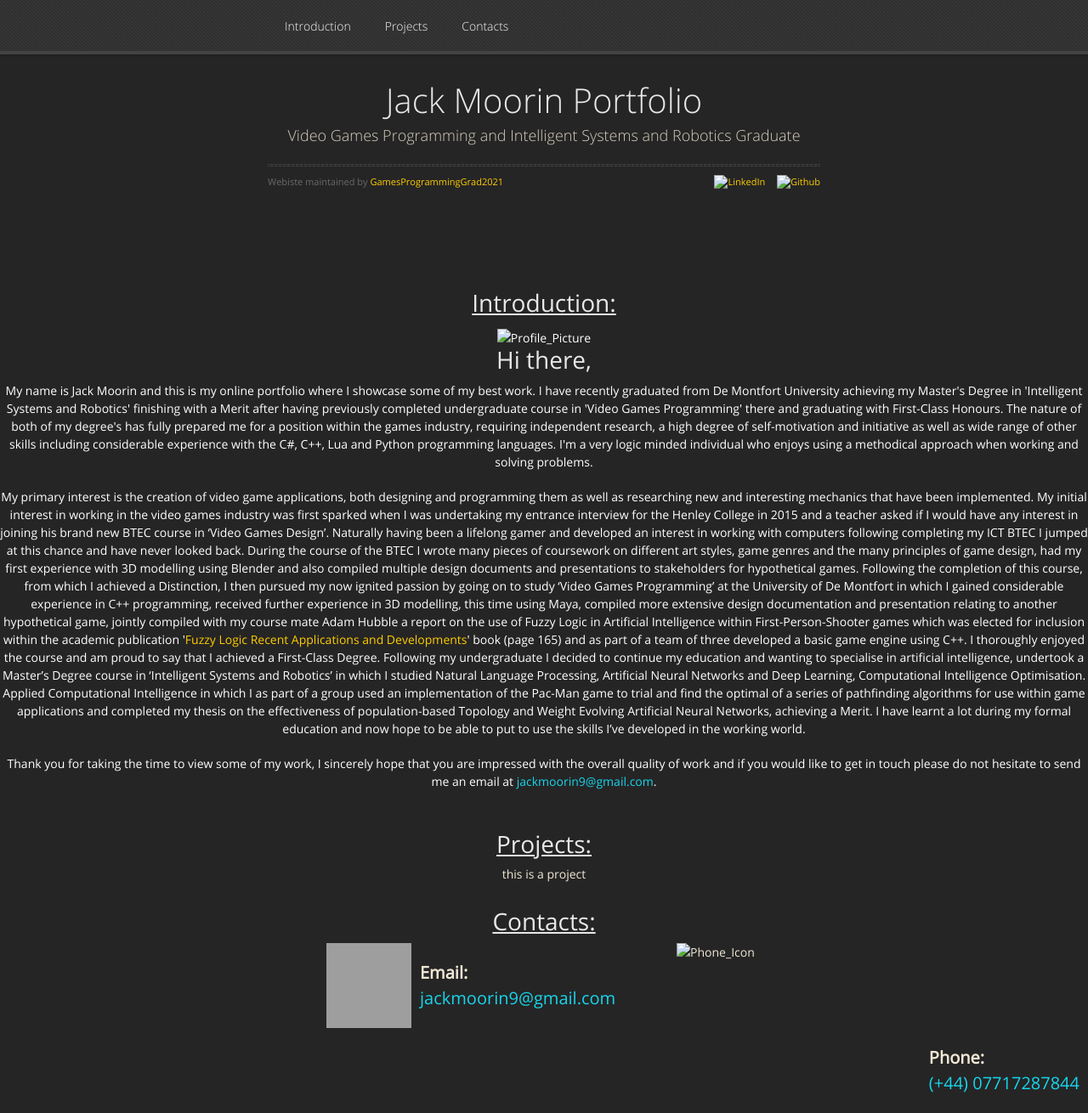
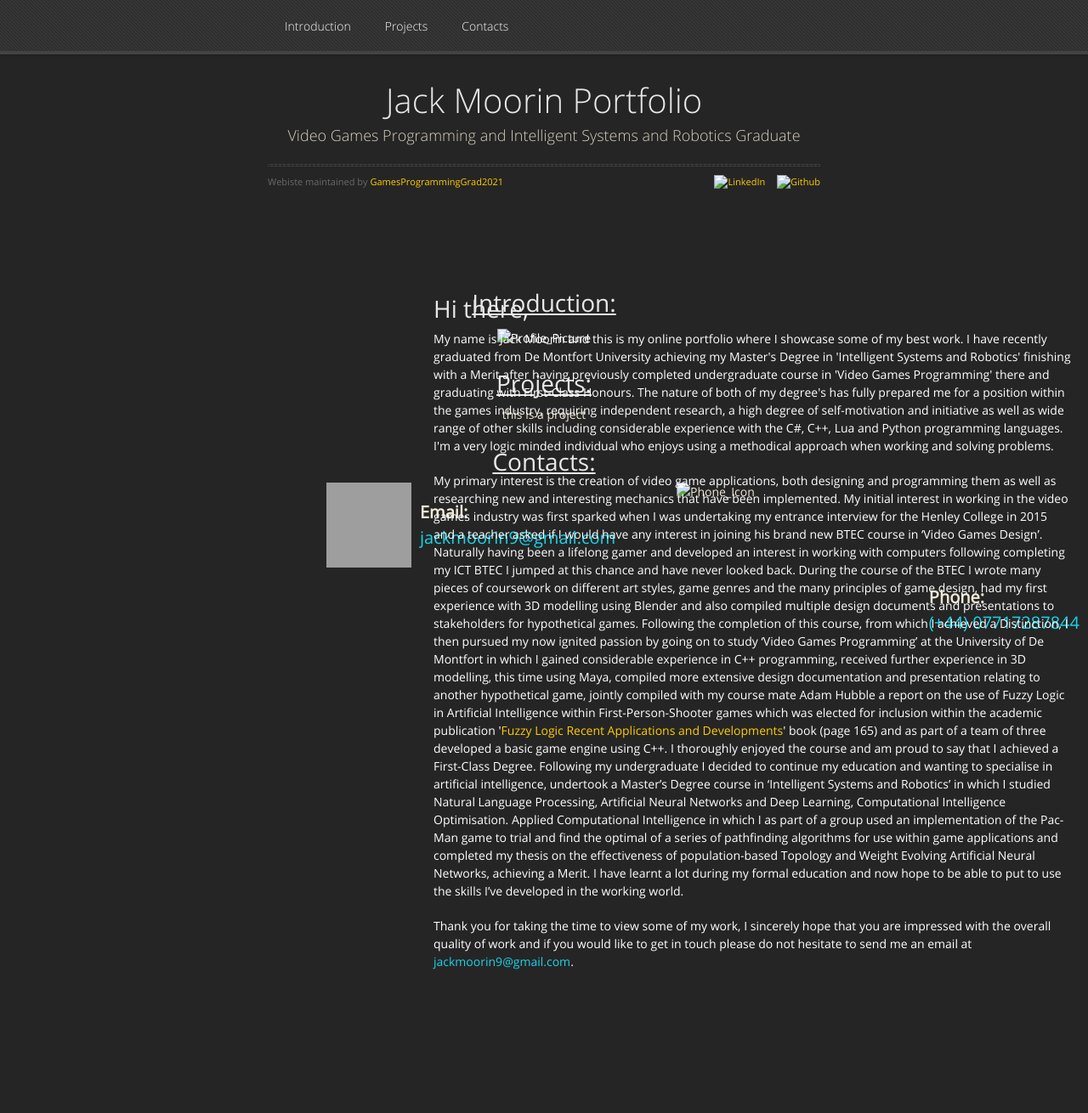
Before and after one commit to GamesProgrammingGrad2021/GamesProgrammingGrad2021.github.io, a Jekyll site: the page built from pages-themes-midnight-master/CODE_OF_CONDUCT.md, in a window 1280 px wide and 1310 px high. Shown: the whole window at 85% size. Built offline with Jekyll 4.4.1, drawn with Linux system fonts in a browser that asks for light colours; nearby versions of some CDN libraries; our own code applies the rules of GitHub Pages for plain Markdown files; grey boxes are pictures that could not be loaded.

Commit message:
Update default.html

```diff
--- a/_layouts/default.html
+++ b/_layouts/default.html
@@ -69,7 +69,7 @@
 	<div id="intro" style="padding-top: 0px;">
 		<div class="introduction">
 			<h1 style="padding-bottom: 5px;"><u>Introduction:</u></h1>
-			<img src="Portfolio_Portrait.jpg" alt="Profile_Picture" width="2560" height="1440>
+			<img src="Portfolio_Portrait.jpg" alt="Profile_Picture" style="width:100%;">
 			<div class="introduction_text">
 				<h1>Hi there,</h1>
 				<p>
```
